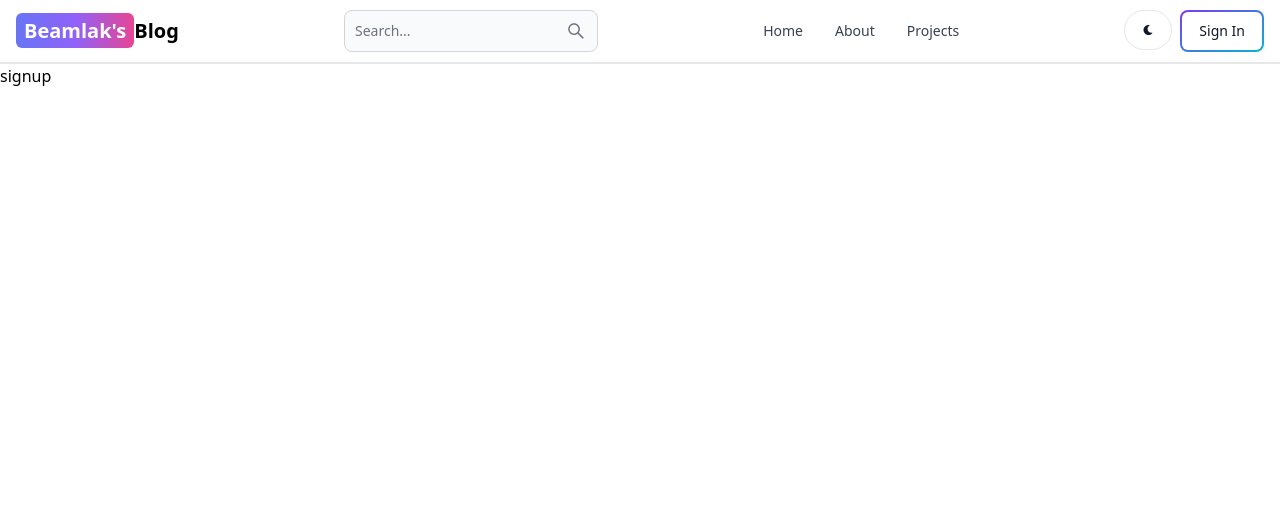
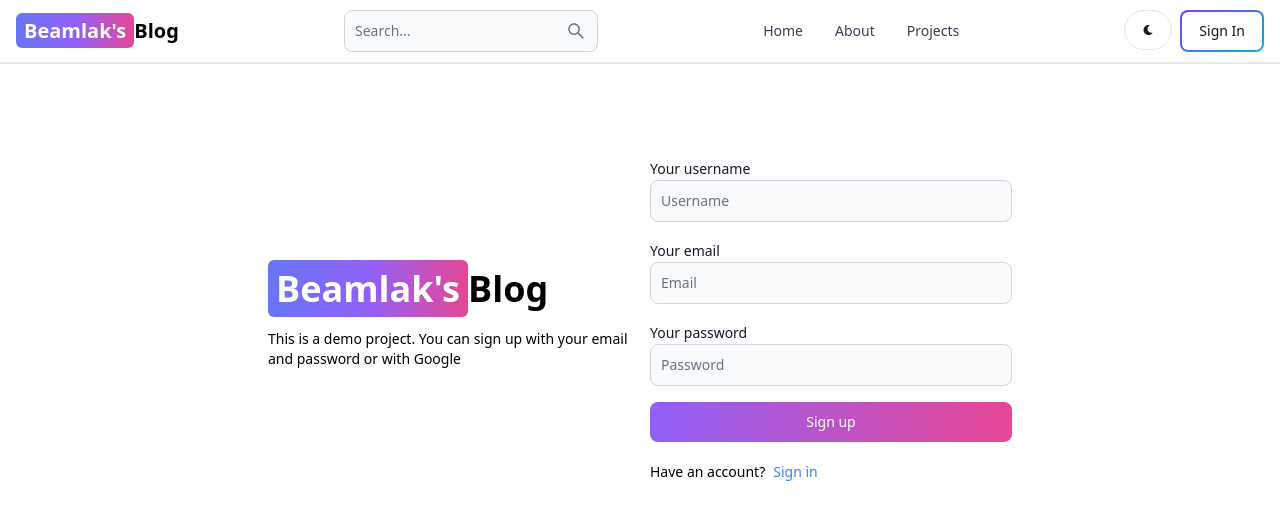
Before and after one commit to Beamlak996/mern-blog, a React (Vite) app in the folder client/: page /sign-up in a window 1280 px wide. Shown: the top 520 px of the page. Built offline with nearby package versions, Linux system fonts and the light colour scheme.

Commit message:
create signup ui

```diff
--- a/client/src/pages/signup.tsx
+++ b/client/src/pages/signup.tsx
@@ -1,6 +1,58 @@
+import { Label, TextInput, Button } from "flowbite-react";
+import { Link } from "react-router-dom";
 
 export function SignUp() {
   return (
-    <div>signup</div>
-  )
+    <div className="min-h-screen mt-20">
+      <div className="flex p-3 max-w-3xl mx-auto flex-col md:flex-row md:items-center gap-5">
+        {/* left */}
+        <div className="flex-1">
+          <Link to={"/"} className="font-bold dark:text-white text-4xl">
+            <span className="px-2 py-1 bg-gradient-to-r from-indigo-500 via-purple-500 to-pink-500 text-white rounded-md">
+              Beamlak's
+            </span>
+            Blog
+          </Link>
+          <p className="text-sm mt-5">
+            This is a demo project. You can sign up with your email and password
+            or with Google
+          </p>
+        </div>
+        {/* right */}
+        <div className="flex-1">
+          <form className="flex flex-col gap-4" >
+            <div>
+              <Label value="Your username" />
+              <TextInput
+                type="text"
+                placeholder="Username"
+                id="username"
+              />
+            </div>
+            <div>
+              <Label value="Your email" />
+              <TextInput
+                type="text"
+                placeholder="Email"
+                id="email"
+              />
+            </div>
+            <div>
+              <Label value="Your password" />
+              <TextInput
+                type="text"
+                placeholder="Password"
+                id="password"
+              />
+            </div>
+            <Button gradientDuoTone={"purpleToPink"} type="submit" >Sign up</Button>
+          </form>
+          <div className="flex gap-2 text-sm mt-5" >
+            <span>Have an account?</span>
+            <Link to={"/sign-in"} className="text-blue-500" >Sign in</Link>
+          </div>
+        </div>
+      </div>
+    </div>
+  );
 }
```
